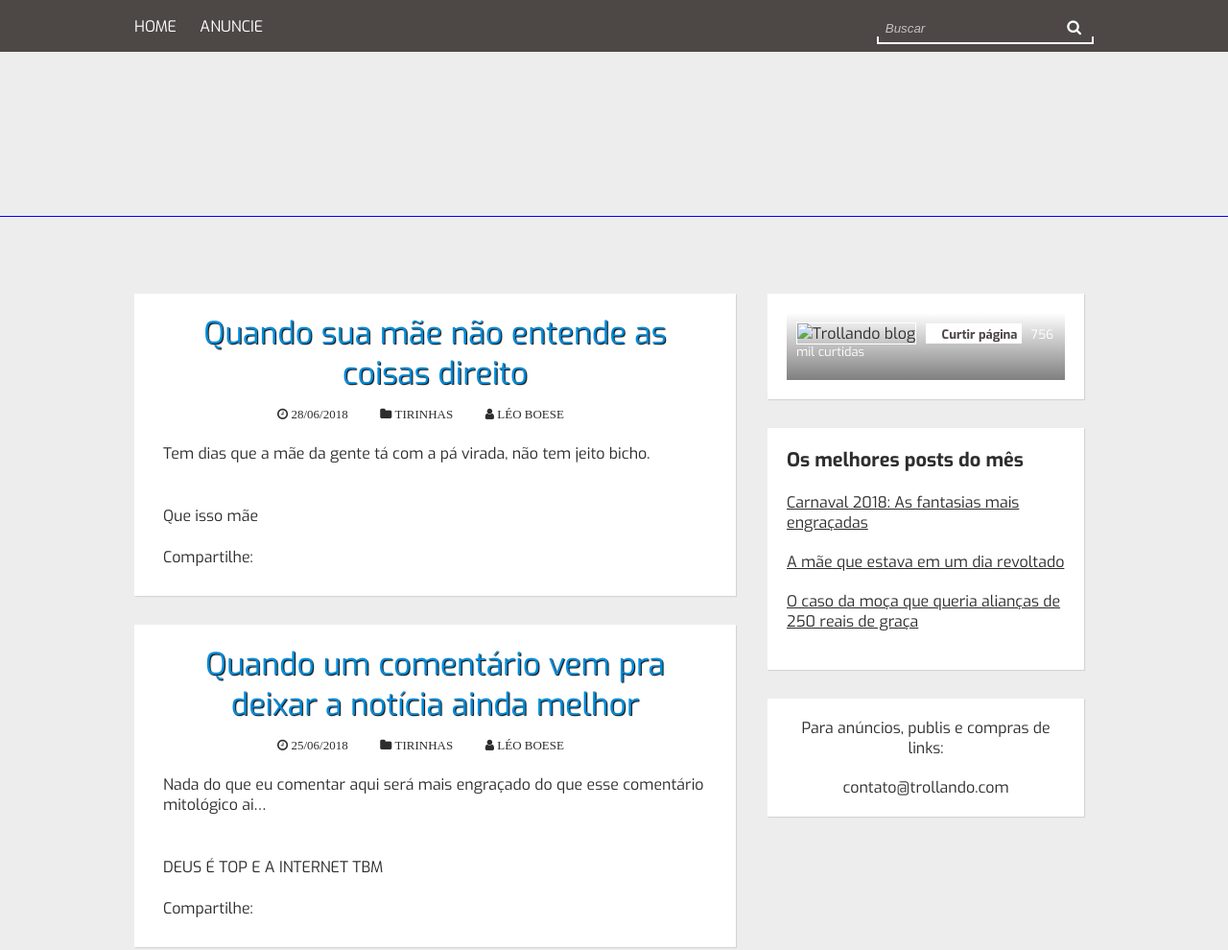
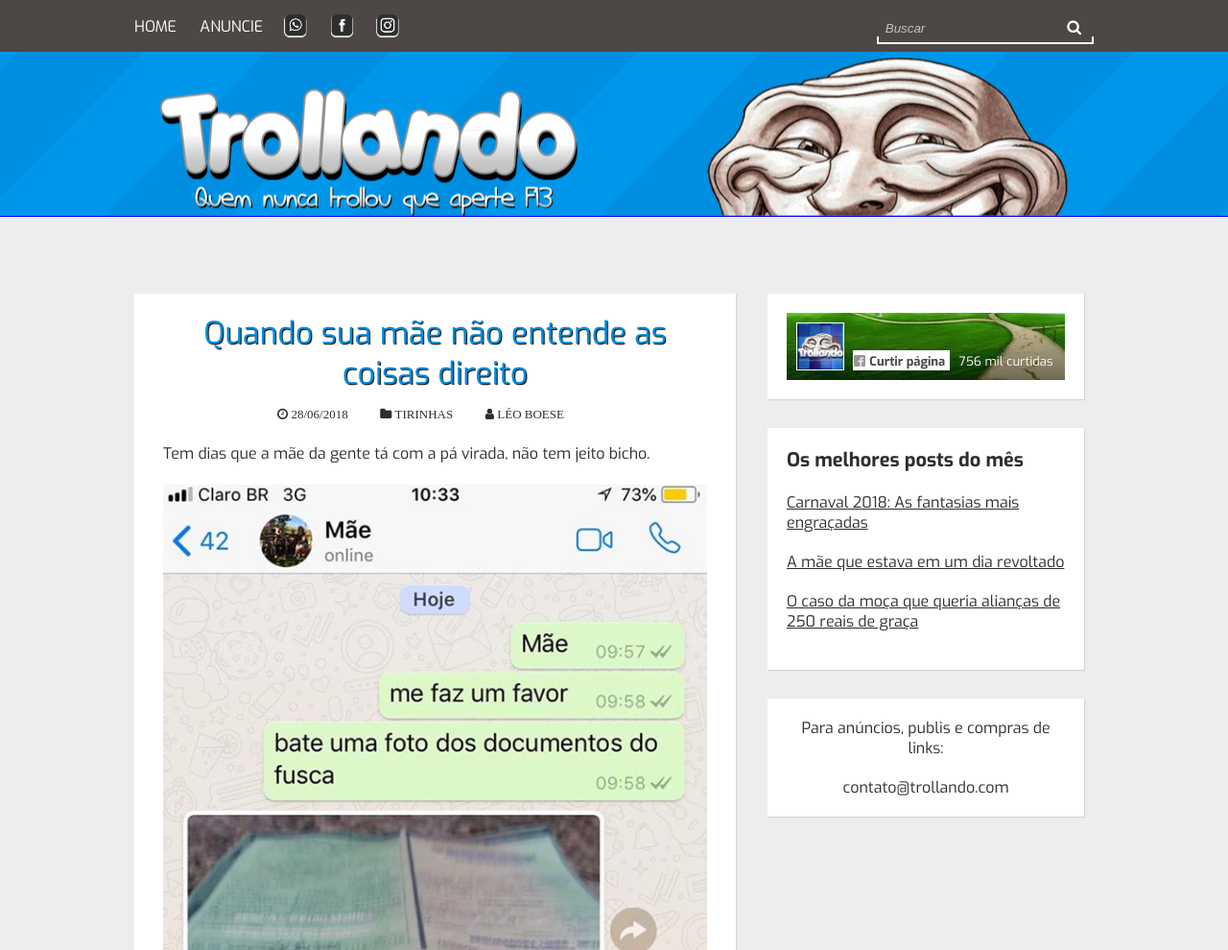
Before and after one commit to dexter2k8/css-exemplo, a plain HTML site: page index.html in a window 1280 px wide. Shown: the top 990 px of the page at 96% size. Drawn offline with Linux system fonts and the light colour scheme; the site is published under a folder, as on GitHub Pages, so addresses that start at the root find nothing.

Commit message:
image files adjust

```diff
--- a/index.html
+++ b/index.html
@@ -10,7 +10,7 @@
     <link href="https://fonts.googleapis.com/css2?family=Exo:wght@400;700&display=swap" rel="stylesheet">
     <!-- Add icon library -->
     <link rel="stylesheet" href="https://cdnjs.cloudflare.com/ajax/libs/font-awesome/4.7.0/css/font-awesome.min.css">
-    <link rel="shortcut icon" href="/img/favicon.png" type="image/x-icon">
+    <link rel="shortcut icon" href="./img/favicon.png" type="image/x-icon">
     <link rel="stylesheet" href="reset.css">
     <link rel="stylesheet" href="style.css">
     <title>Trollando.com</title>
@@ -35,8 +35,8 @@
                 </form>
             </div>
         </div>
-        <div class="header-content" style="background-image: url(/img/bgrodape1.jpg);">
-            <a href="" class="container" style="background-image: url(/img/header-33.png);"></a>
+        <div class="header-content" style="background-image: url(./img/bgrodape1.jpg);">
+            <a href="" class="container" style="background-image: url(./img/header-33.png);"></a>
         </div>
     </header>
 
@@ -51,7 +51,7 @@
                         <a href="" class="fa fa-user"> Léo Boese</a>
                     </div>
                     <p>Tem dias que a mãe da gente tá com a pá virada, não tem jeito bicho.</p>
-                    <img src="/img/post-1.jpg" alt="">
+                    <img src="./img/post-1.jpg" alt="">
                     <p>Que isso mãe</p>
                     <div class="meta-bottom">
                         <span>Compartilhe:</span>
@@ -70,7 +70,7 @@
                         <a href="" class="fa fa-user"> Léo Boese</a>
                     </div>
                     <p>Nada do que eu comentar aqui será mais engraçado do que esse comentário mitológico ai…</p>
-                    <img src="/img/post-2.jpg" alt="">
+                    <img src="./img/post-2.jpg" alt="">
                     <p>DEUS É TOP E A INTERNET TBM</p>
                     <div class="meta-bottom">
                         <span>Compartilhe:</span>
@@ -88,7 +88,7 @@
                 <article>
                     <div class="aside-post">
                         <a href="">
-                            <img src="/img/favicon.png" alt="Trollando blog">
+                            <img src="./img/favicon.png" alt="Trollando blog">
                         </a>
                         <a href="" id="aside-like">
                             <span>Curtir página</span>
--- a/style.css
+++ b/style.css
@@ -34,7 +34,7 @@
 
 #header-whatsapp {
     padding: 4px 0 3px 28px;
-    background: url(/img/popular.png) -55px -51px no-repeat;
+    background: url(./img/popular.png) -55px -51px no-repeat;
     background-size: 85px;
 }
 
@@ -44,7 +44,7 @@
 
 #header-facebook {
     padding: 4px 0 3px 28px;
-    background: url(/img/popular.png) -28px -51px no-repeat;
+    background: url(./img/popular.png) -28px -51px no-repeat;
     background-size: 85px;
 }
 
@@ -54,7 +54,7 @@
 
 #header-instagram {
     padding: 4px 0 3px 28px;
-    background: url(/img/popular.png) -2px -51px no-repeat;
+    background: url(./img/popular.png) -2px -51px no-repeat;
     background-size: 85px;
 }
 
@@ -182,7 +182,7 @@
 }
 
 #whatsapp {
-    background: url(/img/social.png) -440px -150px no-repeat;
+    background: url(./img/social.png) -440px -150px no-repeat;
     background-size: 600px;
 }
 
@@ -191,7 +191,7 @@
 }
 
 #facebook {
-    background: url(/img/social.png) -312px -87px no-repeat;
+    background: url(./img/social.png) -312px -87px no-repeat;
     background-size: 600px;
 }
 
@@ -200,7 +200,7 @@
 }
 
 #tweeter {
-    background: url(/img/social.png) -440px -87px no-repeat;
+    background: url(./img/social.png) -440px -87px no-repeat;
     background-size: 600px;
 }
 
@@ -209,7 +209,7 @@
 }
 
 #pinterest {
-    background: url(/img/social.png) -440px -215px no-repeat;
+    background: url(./img/social.png) -440px -215px no-repeat;
     background-size: 600px;
 }
 
@@ -218,7 +218,7 @@
 }
 
 #instagram {
-    background: url(/img/social.png) -376px -87px no-repeat;
+    background: url(./img/social.png) -376px -87px no-repeat;
     background-size: 600px;
 }
 
@@ -238,7 +238,7 @@
     color: white;
     height: 70px;
     /* Efeito de brilho no background */
-    background: linear-gradient(rgba(0, 0, 0, -0.5), rgba(0, 0, 0, 0.5)), url(/img/asidebkg.jpg) 0 -183px no-repeat;
+    background: linear-gradient(rgba(0, 0, 0, -0.5), rgba(0, 0, 0, 0.5)), url(./img/asidebkg.jpg) 0 -183px no-repeat;
     background-size: 445px;
     padding: 10px;
 }
@@ -264,7 +264,7 @@
     font-weight: 700;
     color: #4d4746;
     padding: 0 0 0 17px;
-    background: url(/img/fb.png) 1px -19px no-repeat;
+    background: url(./img/fb.png) 1px -19px no-repeat;
 }
 
 #aside-like span:hover {
```
